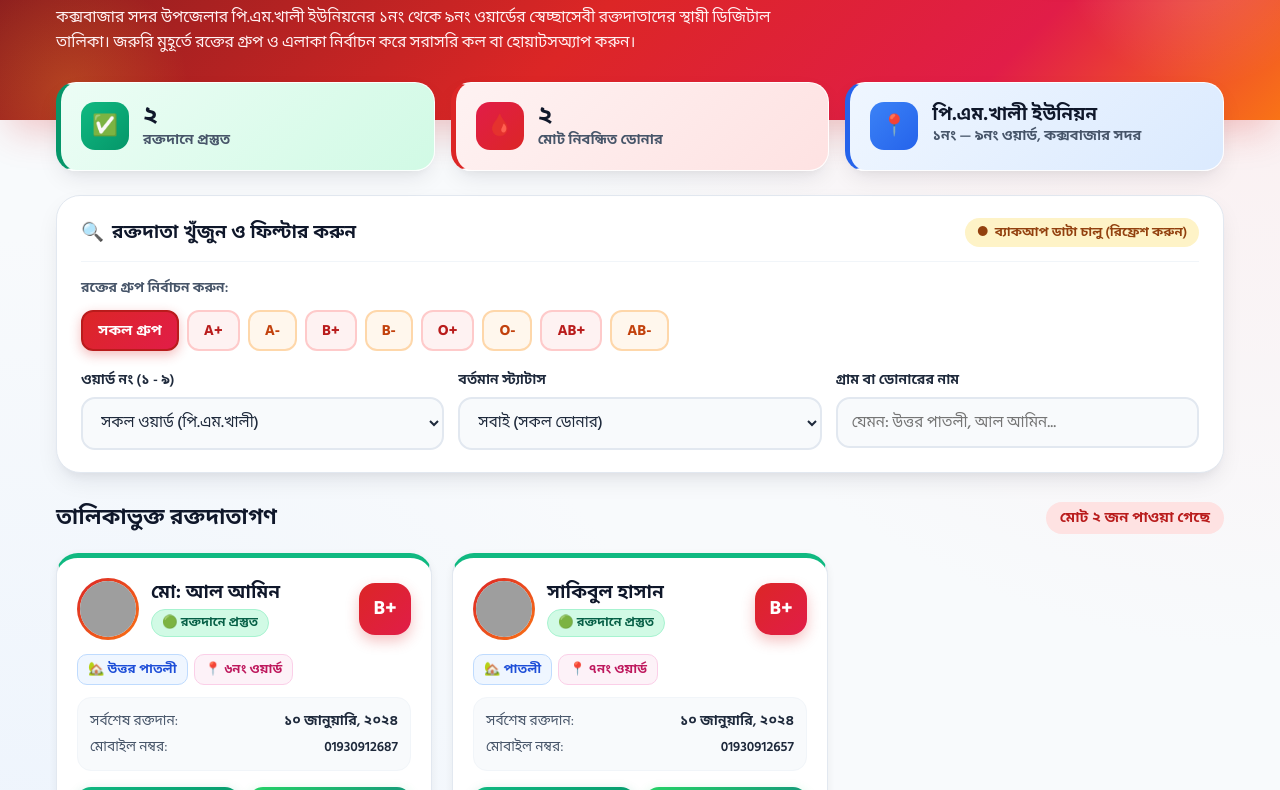
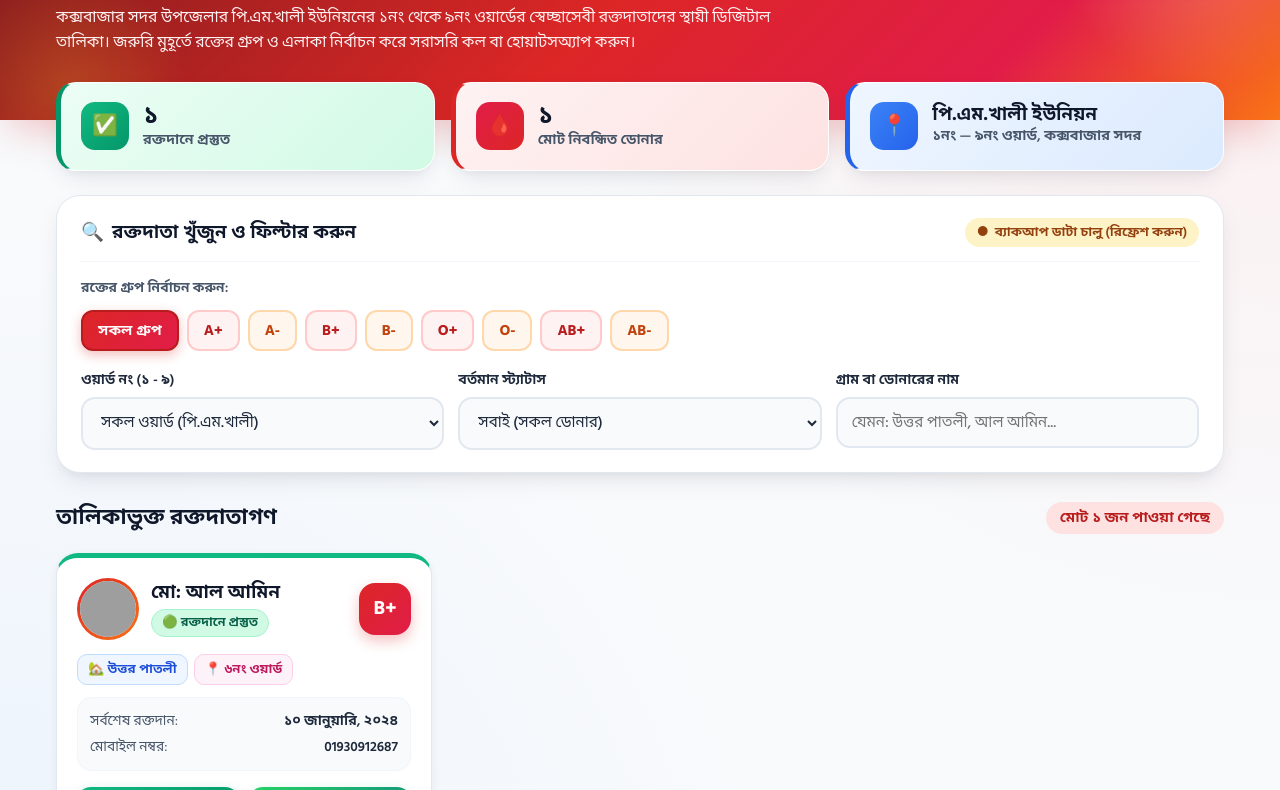
Before and after one commit to alamincox98-commits/pmkhali-blood-donor, a plain HTML site: page index.html in a window 1280 px wide. Shown: the part 112-902 px from the top of the page. Drawn offline with Linux system fonts and the light colour scheme; no server answers; grey boxes are pictures that could not be loaded.

Commit message:
Update index.html

```diff
--- a/index.html
+++ b/index.html
@@ -1185,15 +1185,6 @@
                 phone: "01930912687",
                 lastDonationDate: "10-1-2024",
                 photo: "https://i.ibb.co/W4wDYQ6q/Gemini-Generated-Image-uzpc6wuzpc6wuzpc.jpg"
-            },
-            {
-                name: "সাকিবুল হাসান",
-                bloodGroup: "B+",
-                village: "পাতলী",
-                ward: "৭নং ওয়ার্ড",
-                phone: "01930912657",
-                lastDonationDate: "10-1-2024",
-                photo: "https://i.ibb.co/W4wDYQ6q/Gemini-Generated-Image-uzpc6wuzpc6wuzpc.jpg"
             }
 
         ];
```
